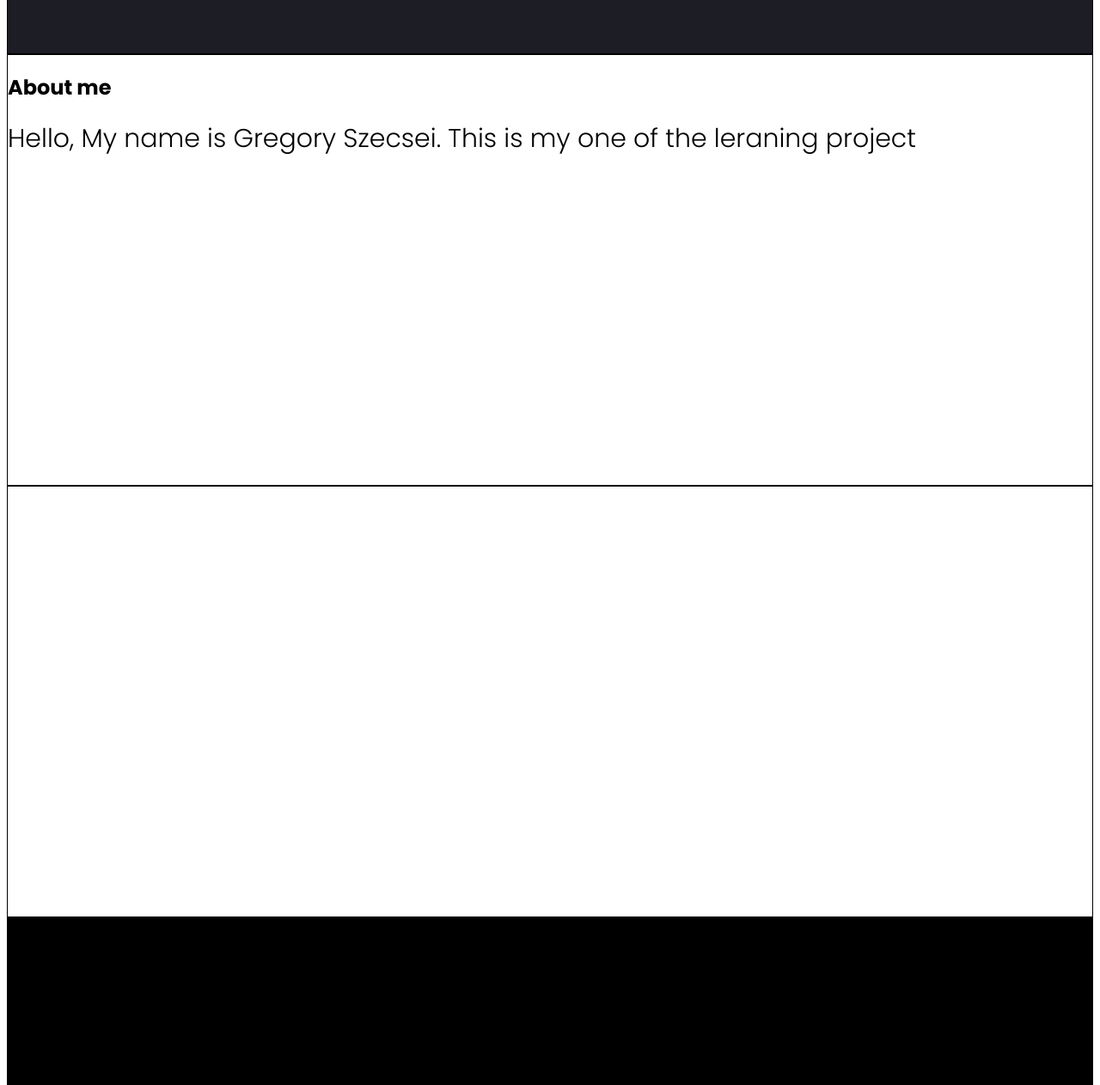
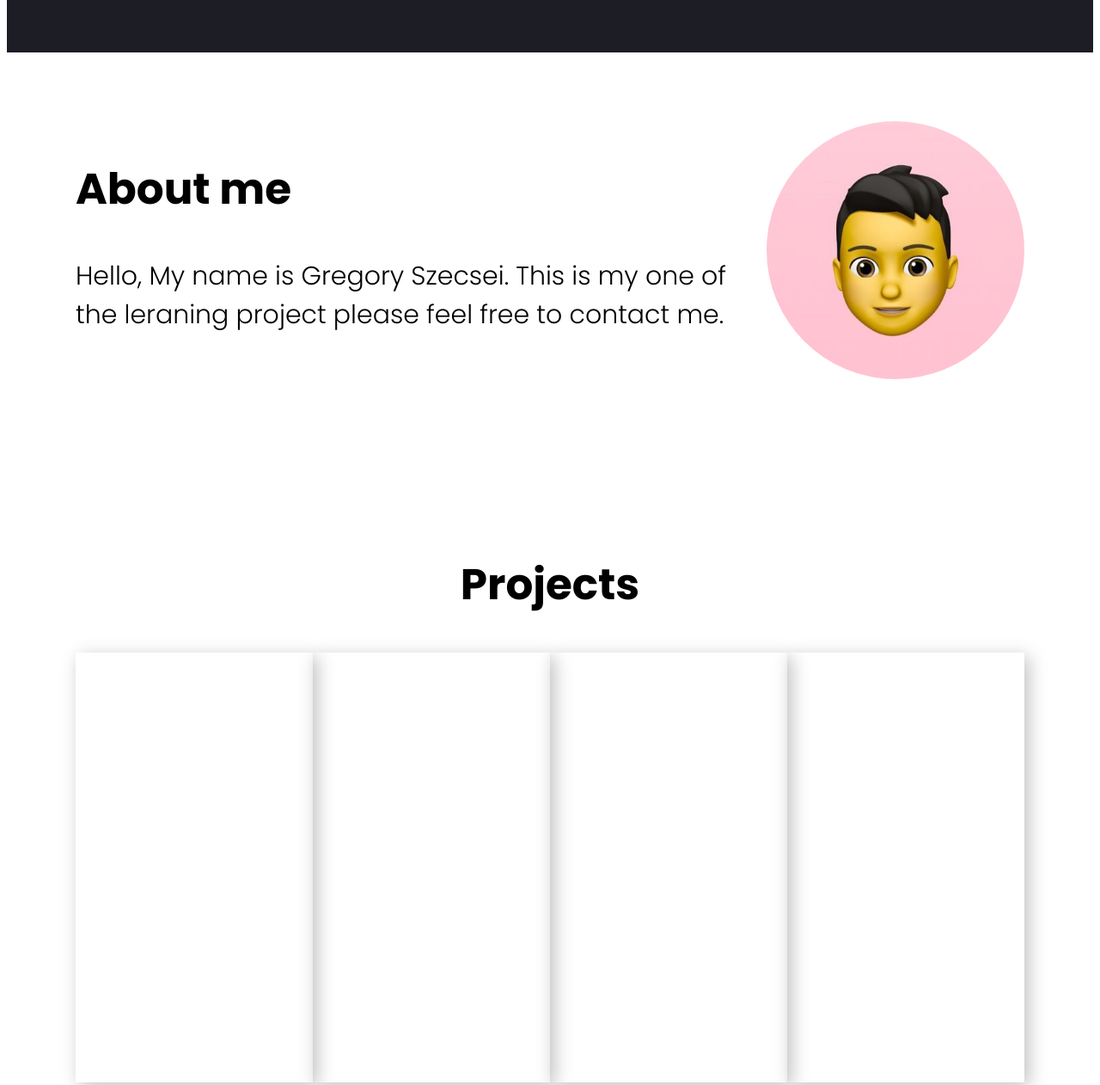
Before and after one commit to Szecse/Portfolio-exercise, a plain HTML site: page index.html in a window 1280 px wide. Shown: the part 747-2009 px from the top of the page at 86% size. Drawn offline with Linux system fonts and the light colour scheme.

Commit message:
images, cards

```diff
--- a/index.html
+++ b/index.html
@@ -43,14 +43,22 @@
     <section class="sub-section">
         <div class="information">
         <h2>About me</h2>
-        <p>Hello, My name is Gregory Szecsei. This is my one of the leraning project</p>
+        <p>Hello, My name is Gregory Szecsei. This is my one of the leraning project please feel free to contact me.</p>
         </div>
-        <div class="headshot"></div>
+        <div class="headshoot-container">
+            <img class="headshoot" src="src/img/johndoe.jpg" alt="John Doe headshoot">
+        </div>
     </section>
-    <section class="sub-section"></section>
+    <section class="sub-section-alternative">
+        <h2>Projects</h2>
+        <div class="project-container">
+            <div class="project-card"></div>
+            <div class="project-card"></div>
+            <div class="project-card"></div>
+            <div class="project-card"></div>
+        </div>
+    </section>
     <footer></footer>
-
-
 
 
 <script src="src/app.js"></script>
--- a/src/style.css
+++ b/src/style.css
@@ -3,9 +3,7 @@ font-family: 'Poppins', sans-serif;
 }
 
 section {
-height: 500px;
 background-color: white;
-border: solid black 1px;
 
 }
 .hero {
@@ -39,6 +37,10 @@ li {
 h1 {
     font-size: 80px;
     margin: 0px;
+}
+
+h2 {
+    font-size: 50px;
 }
 
 p {
@@ -89,3 +91,37 @@ margin-bottom: 200px;
 .social {
     margin: 20px;
 }
+.sub-section {
+    display: flex;
+    justify-content: space-around;
+    padding: 80px;
+}
+
+.sub-section-alternative {
+   display: flex;
+   flex-direction: column;
+   text-align: center;
+   padding: 80px;
+}
+
+.headshoot {
+    width: 300px;
+    border-radius: 150px;
+}
+
+.headshoot-container {
+    display: flex;
+    align-items: center;
+}
+
+.project-card {
+    width: 300px;
+    height: 500px;
+    box-shadow: 5px 5px 20px rgb(194, 191, 191);
+
+}
+
+.project-container {
+    display: flex;
+    justify-content: space-around;
+}
```
Also changed, not shown: src/img/johndoe.jpg (added).
